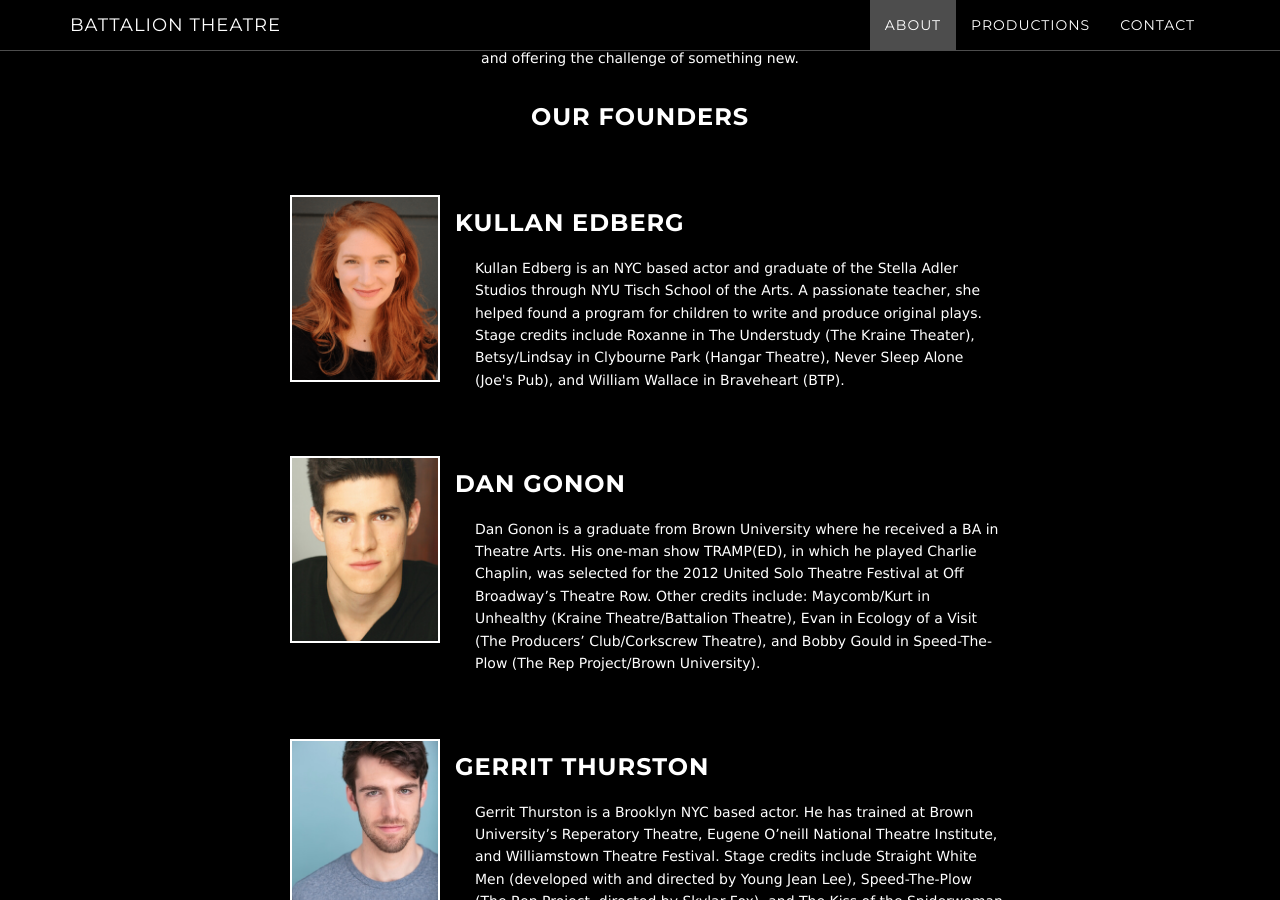
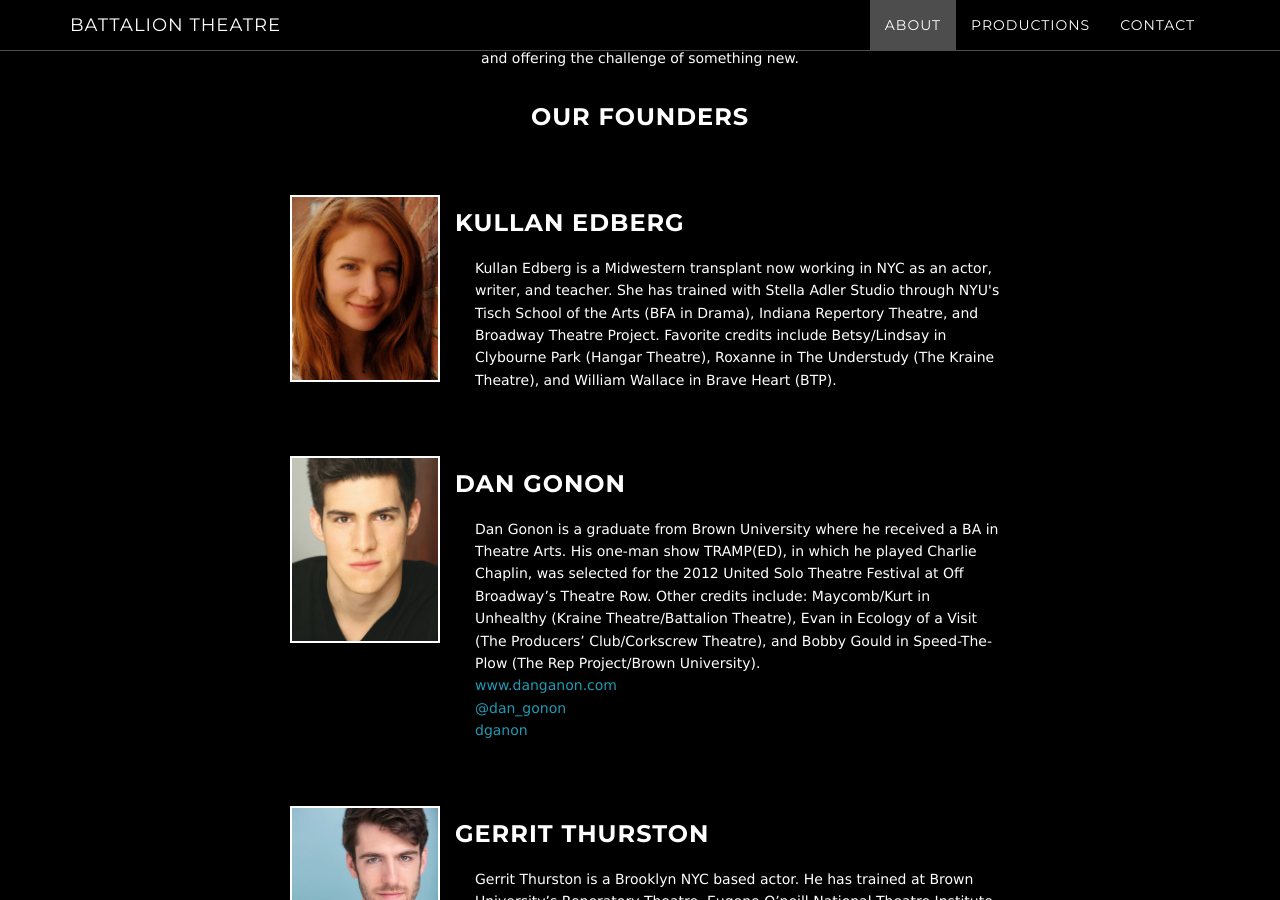
Before and after one commit to battaliontheatre/battalion, a Jekyll site: the page built from index.html, in a window 1280 px wide and 900 px high, scrolled down 1862 px. Built offline with Jekyll 4.4.1, drawn with Linux system fonts in a browser that asks for light colours; some of the changed text lies outside the part shown.

Commit message:
Update Kullan's bio and everyone else's social media links

```diff
--- a/_includes/about.html
+++ b/_includes/about.html
@@ -12,25 +12,42 @@
                 <div class="bio">
                   <img src="/img/kullan.png" alt="Kullan Edberg">
                   <h3 class="bio-header">KULLAN EDBERG</h3>
-                  <p class="bio-text">Kullan Edberg is an NYC based actor and graduate of the Stella Adler Studios through NYU Tisch School of the Arts. A passionate teacher, she helped found a program for children to write and produce original plays. Stage credits include Roxanne in The Understudy (The Kraine Theater), Betsy/Lindsay in Clybourne Park (Hangar Theatre), Never Sleep Alone (Joe's Pub), and William Wallace in Braveheart (BTP).</p>
+                  <p class="bio-text">Kullan Edberg is a Midwestern transplant now working in NYC as an actor, writer, and teacher. She has trained with Stella Adler Studio through NYU's Tisch School of the Arts (BFA in Drama), Indiana Repertory Theatre, and Broadway Theatre Project. Favorite credits include Betsy/Lindsay in Clybourne Park (Hangar Theatre), Roxanne in The Understudy (The Kraine Theatre), and William Wallace in Brave Heart (BTP). </p>
                 </div>
 
                 <div class="bio">
                   <img src="/img/dan.png" alt="Dan Gonon">
                   <h3 class="bio-header">DAN GONON</h3>
-                  <p class="bio-text">Dan Gonon is a graduate from Brown University where he received a BA in Theatre Arts. His one-man show TRAMP(ED), in which he played Charlie Chaplin, was selected for the 2012 United Solo Theatre Festival at Off Broadway’s Theatre Row. Other credits include: Maycomb/Kurt in Unhealthy (Kraine Theatre/Battalion Theatre), Evan in Ecology of a Visit (The Producers’ Club/Corkscrew Theatre), and Bobby Gould in Speed-The-Plow (The Rep Project/Brown University).</p>
+                  <p class="bio-text">Dan Gonon is a graduate from Brown University where he received a BA in Theatre Arts. His one-man show TRAMP(ED), in which he played Charlie Chaplin, was selected for the 2012 United Solo Theatre Festival at Off Broadway’s Theatre Row. Other credits include: Maycomb/Kurt in Unhealthy (Kraine Theatre/Battalion Theatre), Evan in Ecology of a Visit (The Producers’ Club/Corkscrew Theatre), and Bobby Gould in Speed-The-Plow (The Rep Project/Brown University).
+                    <br>
+                    <a href="http://www.dangonon.com" class="social">www.danganon.com</a>
+                    <br>
+                    <a href="https://twitter.com/dan_gonon" class="social">@dan_gonon</a>
+                    <br>
+                    <a href="https://www.instagram.com/dgonon" class="social">dganon</a>
+                  </p>
                 </div>
 
                 <div class="bio">
                   <img src="/img/gerrit.png" alt="Gerrit Thurston">
                   <h3 class="bio-header">GERRIT THURSTON</h3>
-                  <p class="bio-text">Gerrit Thurston is a Brooklyn NYC based actor. He has trained at Brown University’s Reperatory Theatre, Eugene O’neill National Theatre Institute, and Williamstown Theatre Festival. Stage credits include Straight White Men (developed with and directed by Young Jean Lee), Speed-The-Plow (The Rep Project, directed by Skylar Fox), and The Kiss of the Spiderwoman (Brown University, directed by Marcus Gardley).</p>
+                  <p class="bio-text">Gerrit Thurston is a Brooklyn NYC based actor. He has trained at Brown University’s Reperatory Theatre, Eugene O’neill National Theatre Institute, and Williamstown Theatre Festival. Stage credits include Straight White Men (developed with and directed by Young Jean Lee), Speed-The-Plow (The Rep Project, directed by Skylar Fox), and The Kiss of the Spiderwoman (Brown University, directed by Marcus Gardley).
+                    <br>
+                    <a href="http://gerritthurston.com" class="social">gerritthurston.com</a>
+                  </p>
                 </div>
 
                 <div class="bio">
                   <img src="/img/hannah.png" alt="Hannah Kloepfer">
                   <h3 class="bio-header">HANNAH KLOEPFER</h3>
-                  <p class="bio-text">Hannah Kloepfer is an NYC-based actor, writer, and model. She has been seen recently in concert with Drew Gasparini, The Write Teachers, Actor Therapy, and in various cabarets at venues including 54 Below and Don’t Tell Mama; in the Off-Broadway production of The Greatest Pirate Story (N)Ever Told; and in several short films. A graduate of Columbia University, Hannah has studied at HB Studio with Austin Pendleton, at Atlantic Acting School, and in Actor Therapy under the tutelage of Ryan Scott Oliver and Lindsay Mendez. She models with MSA Models and is the co-creator and writer of the ongoing concert series, Swipe Right/Swipe Left.</p>
+                  <p class="bio-text">Hannah Kloepfer is an NYC-based actor, writer, and model. She has been seen recently in concert with Drew Gasparini, The Write Teachers, Actor Therapy, and in various cabarets at venues including 54 Below and Don’t Tell Mama; in the Off-Broadway production of The Greatest Pirate Story (N)Ever Told; and in several short films. A graduate of Columbia University, Hannah has studied at HB Studio with Austin Pendleton, at Atlantic Acting School, and in Actor Therapy under the tutelage of Ryan Scott Oliver and Lindsay Mendez. She models with MSA Models and is the co-creator and writer of the ongoing concert series, Swipe Right/Swipe Left.
+                    <br>
+                    <a href="http://www.hannahkloepfer.com" class="social">www.hannahkloepfer.com</a>
+                    <br>
+                    <a href="https://twitter.com/hannahkloepfer" class="social">@hannahkloepfer</a>
+                    <br>
+                    <a href="https://www.instagram.com/hannahkloepfer" class="social">hannahkloepfer</a>
+                  </p>
                 </div>
             </div>
         </div>
```
Also changed, not shown: img/kullan.png.
